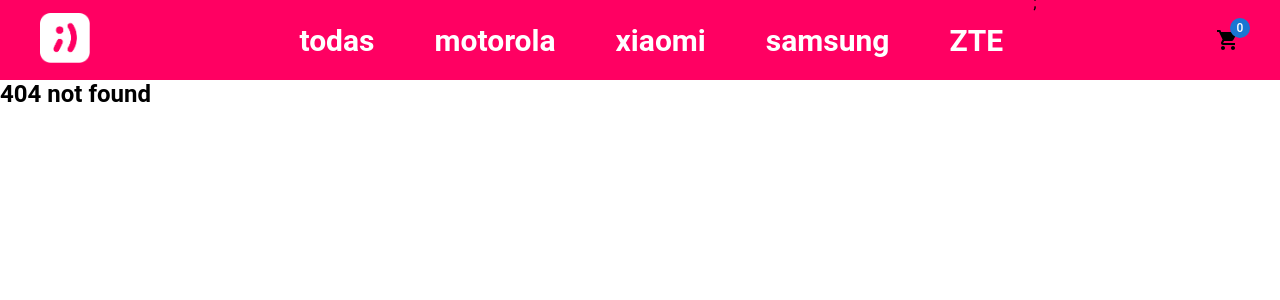
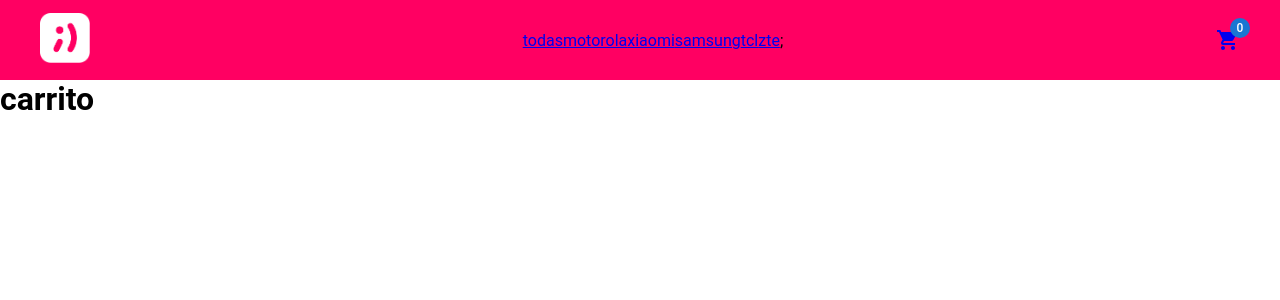
Before and after one commit to FrancoGrande/React-js, a React (Vite) app: page /cart in a window 1280 px wide. Before the commit this address had no page. Shown: the top 300 px of the page. Built offline with nearby package versions, Linux system fonts and the light colour scheme.

Commit message:
entrega dos lista

```diff
--- a/src/App.jsx
+++ b/src/App.jsx
@@ -2,6 +2,7 @@
 import Navbar from "./components/layouts/navbar/Navbar";
 import ItemDetailContainer from "./components/pages/itemDetail/ItemDetailContainer";
 import ItemListContainer from "./components/pages/itemListContainer/ItemListContainer"
+import CartContainer from "./components/pages/cart/CartContainer";
 
 function App() {
 
@@ -16,8 +17,10 @@
       <Routes>
 
       {/* <Route path={"/"} element={<h2>una ruta</h2>}/> */}
-      <Route path={"/arrayProductos"} element={<ItemListContainer />}/>
+      <Route path={"/"} element={<ItemListContainer />}/>
+      <Route path={"/category/:categoryName"} element={<ItemListContainer />}/>
       <Route path={"/productdetails/:id"} element={<ItemDetailContainer />}/>
+      <Route path={"/cart"} element={<CartContainer />}/>
 
 
 
--- a/src/components/common/productCard/ProductCard.jsx
+++ b/src/components/common/productCard/ProductCard.jsx
@@ -1,9 +1,10 @@
 import * as React from 'react'
 import "./productCard.css"
 import {Card, Button, CardContent,Typography, CardActions ,CardMedia } from '@mui/material';
+import { Link } from 'react-router-dom';
 
 
-const ProductCard = ({title, price, descripcion, category, img}) => {
+const ProductCard = ({title, price, descripcion, category, img, id}) => {
     return (
     <Card className='card' sx={{ minWidth: 275 }}>
         <CardContent className='contenido'>
@@ -28,7 +29,9 @@
         </Typography>
         </CardContent>
         <CardActions>
+        <Link to= {`/productdetails/${id}`}>
         <Button className='botonVerDetalles' variant='contained' size="small">Ver detalles</Button>
+        </Link>
         </CardActions>
     </Card>
 
--- a/src/components/layouts/navbar/Navbar.jsx
+++ b/src/components/layouts/navbar/Navbar.jsx
@@ -2,6 +2,7 @@
 import "./navbar.css";
 import {categorias} from "./categorias";
 import logo from '../../../assets/logo.png';
+import {Link} from "react-router-dom"
 
 
 
@@ -9,13 +10,16 @@
     return (
         <div>
             <nav className="navbar">
-            <a className="navbar-brand" href="./arrayProductos"><img className='imagen'src={logo} alt="" /></a>
+            <Link className="navbar-brand" to="./"><img className='imagen'src={logo} alt="" /></Link>
                 <ul>
-                {categorias.map((categoria) =>(
-                    <li key={categoria.title}>{categoria.title}</li>
+                {categorias.map(({title, path}) =>(
+                    <Link key={title} to={path}>
+                        {title}
+                        </Link>
                 ))};
+                {/* <Link to="/arrayProductos">motorola</Link> */}
                 </ul>
-            <CartWidget />
+            <Link to= "/Cart"><CartWidget /></Link>
         </nav>
         </div>
     )
--- a/src/components/layouts/navbar/categorias.js
+++ b/src/components/layouts/navbar/categorias.js
@@ -1,6 +1,7 @@
 export const categorias = [
-    {title: "todas"},
-    {title: "motorola"},
-    {title: "xiaomi"},
-    {title: "samsung"},
-    {title: "ZTE"},]
+    {title: "todas", path:"/"},
+    {title: "motorola", path:"/category/motorola"},
+    {title: "xiaomi", path:"/category/xiaomi"},
+    {title: "samsung", path:"/category/samsung"},
+    {title: "tcl", path:"/category/tcl"},
+    {title: "zte", path:"/category/zte"},]
--- /dev/null
+++ b/src/components/pages/cart/CartContainer.jsx
@@ -0,0 +1,9 @@
+import React from 'react'
+
+const CartContainer = () => {
+  return (
+    <div><h1>carrito</h1></div>
+  )
+}
+
+export default CartContainer
--- a/src/components/pages/itemDetail/ItemDetail.jsx
+++ b/src/components/pages/itemDetail/ItemDetail.jsx
@@ -7,15 +7,11 @@
 const ItemDetail = ({item}) => {
 return (
         <div className='Card'>
-            <CardMedia
-            component="img"
-            image={item.img}
-            alt="asd"
-            />
+            <img src={item.img} alt="" />
             <h2>{item.title}</h2>
             <h3>{item.descripcion}</h3>
             <h3>{item.price}</h3>
-            <CounterContainer />
+            {/* <CounterContainer /> */}
             <button variant='contained'>Comprar</button>
         </div>
     );
--- a/src/components/pages/itemListContainer/ItemListContainer.jsx
+++ b/src/components/pages/itemListContainer/ItemListContainer.jsx
@@ -2,30 +2,41 @@
 import {products} from "../../productsMock";
 import ItemList from "./itemList";
 import './ItemList.css'
-const ItemListContainer = () => {
-
-  const [items, setItems] = useState([])
+import { useParams } from "react-router-dom";
 
 
 
+const ItemListContainer = () => {
+
+
+const [items, setItems] = useState([])
+const {categoryName} = useParams()
 
   useEffect(() => {
-    const getProducts = new Promise((res, rej)=> {
 
+    const productsFiltered = products.filter(
+      (product) => product.category === categoryName
+    );
 
-      let productMount = true;
-      if(productMount){
-        res(products)
-      } else {
-        rej({message: "algo malio sal, no se cargaron los productos"})
-      }
-    });
+    const getProducts =new Promise((res, rej) =>{
+    let existe= true;
+    if(existe) {
+      res(categoryName ? productsFiltered : products)
 
-    getProducts
-    .then((response) =>setItems(response))
-    .catch((rej)=> {console.log("error", rej)
-    })
-  }, [])
+    } else{
+      rej({message: "algo malio sal"})
+    }
+  });
+
+  getProducts
+  .then((response) =>{
+    setItems(response)
+
+  })
+  .catch((error) =>{
+    console.log("algo malo realmente sal", error);
+  });
+ }, [categoryName])
 
   return <ItemList items={items} />;      // le decimos al componente hijo(ItemList) que mediante props le damos algo que se llama items y que le da un array de items
 }
--- a/src/components/productsMock.js
+++ b/src/components/productsMock.js
@@ -6,7 +6,7 @@
         price: "299.999",
         stock: 12,
         descripcion: "descripcion del producto",
-        category: "Samsung",
+        category: "samsung",
         img: "https://res.cloudinary.com/dukvp5o4s/image/upload/v1727828723/uvmve4kgemr0ynmuvvn0.png",
     },
     {
@@ -15,7 +15,7 @@
         price: "264.999",
         stock: 6,
         descripcion: "descripcion del producto2",
-        category: "ZTE",
+        category: "zte",
         img: "https://res.cloudinary.com/dukvp5o4s/image/upload/v1727828730/w8pxmijoavvug9vcbn89.png",
     },
     {
@@ -33,7 +33,7 @@
         price: "699.999",
         stock: 3,
         descripcion: "descripcion del producto4",
-        category: "Samsung",
+        category: "samsung",
         img: "https://res.cloudinary.com/dukvp5o4s/image/upload/v1727828729/ehjsutofedrhdl4adib9.png",
     },
     {
@@ -42,7 +42,7 @@
         price: "289.999",
         stock: 22,
         descripcion: "descripcion del producto5",
-        category: "Motorola",
+        category: "motorola",
         img: "https://res.cloudinary.com/dukvp5o4s/image/upload/v1727828732/anh23lemprbqqtkoevrs.png",
     },
 
@@ -53,7 +53,7 @@
         price: "239.999",
         stock: 111,
         descripcion: "descripcion del producto6",
-        category: "TCL",
+        category: "tcl",
         img: "https://res.cloudinary.com/dukvp5o4s/image/upload/v1728102620/jpbirf5zekeonh5p0a6g.png",
     },
     {
@@ -62,7 +62,7 @@
         price: "450.999",
         stock: 44,
         descripcion: "descripcion del producto7",
-        category: "TCL",
+        category: "tcl",
         img: "https://res.cloudinary.com/dukvp5o4s/image/upload/v1728102621/xlxoftblclb1doerkxc1.png",
     },
     {
@@ -71,7 +71,7 @@
         price: "1.299.999",
         stock: 34,
         descripcion: "descripcion del producto8",
-        category: "Samsung",
+        category: "samsung",
         img: "https://res.cloudinary.com/dukvp5o4s/image/upload/v1728102582/kdcqrpuri75idtno83eg.png",
     },
     {
@@ -80,7 +80,7 @@
         price: "145.00",
         stock: 24,
         descripcion: "descripcion del producto9",
-        category: "Samsung",
+        category: "tcl",
         img: "https://res.cloudinary.com/dukvp5o4s/image/upload/v1728102620/hcrs8wq6czqw1kg8t3uv.png",
     },
     {
@@ -89,7 +89,7 @@
         price: "1.645.999",
         stock: 44,
         descripcion: "descripcion del producto10",
-        category: "Samsung",
+        category: "samsung",
         img: "https://res.cloudinary.com/dukvp5o4s/image/upload/v1728103171/akwxa6fykjytdjar2qgy.png",
     },
 ];
```
Also changed, not shown: src/components/pages/cart/Cart.jsx (added, +9 -0 lines), src/components/pages/cart/cart.css (added).
